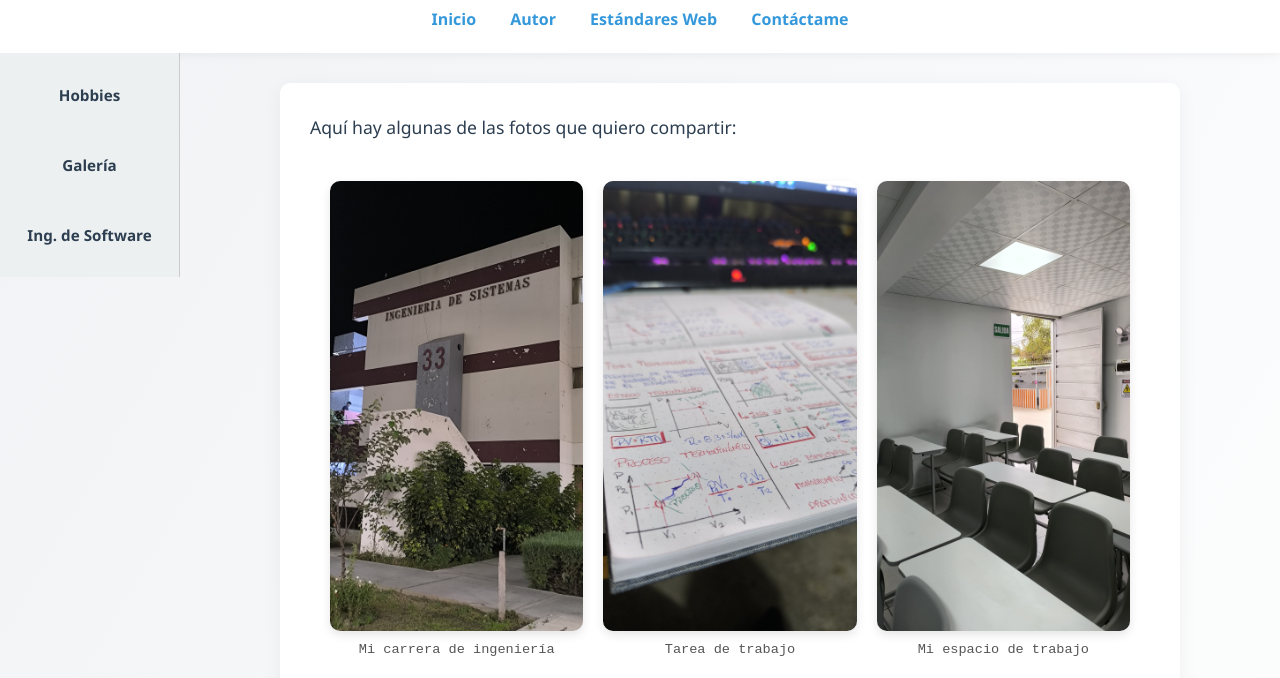
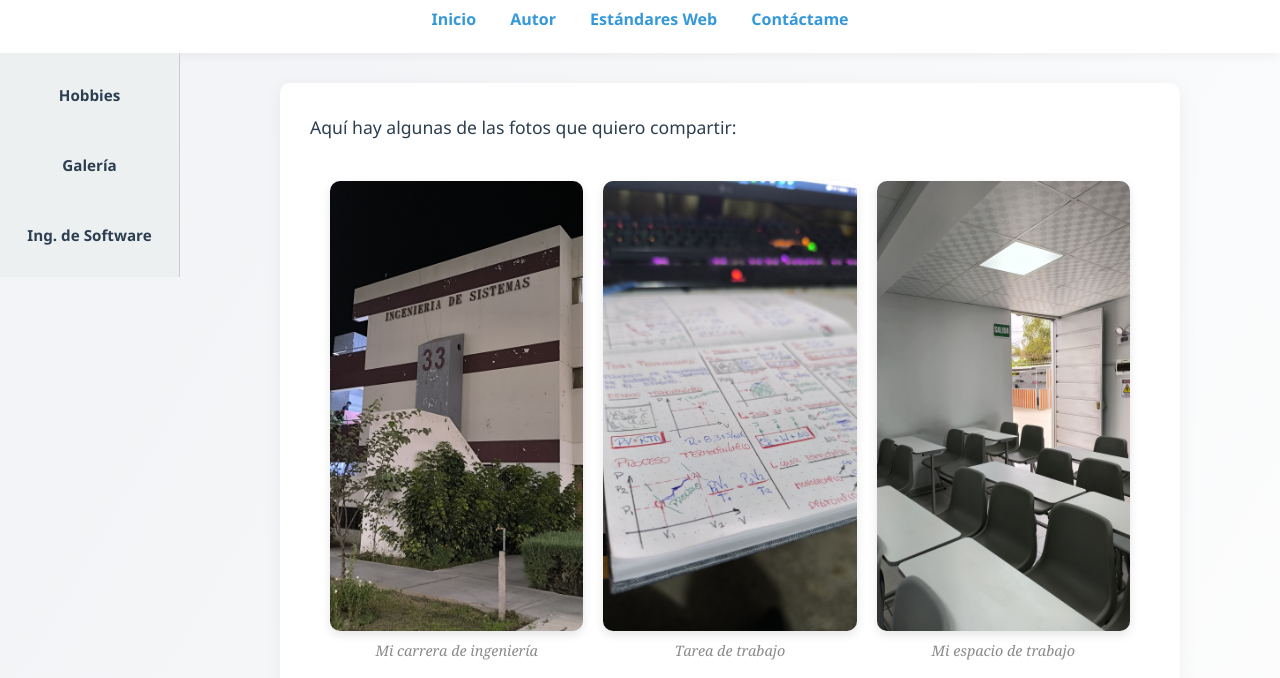
Before and after one commit to Andhyb/PW2-TEORIA, a website: page Prac02/views/galeria.html in a window 1280 px wide. Shown: the part 74-752 px from the top of the page. Drawn offline with Linux system fonts and the light colour scheme.

Commit message:
Pequeño cambio al css para cambiar la fuente de letra de las descripciones de mis fotografias

```diff
--- a/Prac02/public/css/estilo.css
+++ b/Prac02/public/css/estilo.css
@@ -191,8 +191,10 @@ main {
 }
 
 .descripcion-img {
-  font-size: 0.85em;
-  color: #555;
+  font-size: 0.9em;
+  color: rgba(60, 60, 60, 0.6); /* tono gris con 60% de opacidad */
   margin-top: 8px;
-  font-family: 'Courier New', Courier, monospace;
+  font-style: italic;
+  font-family: 'Georgia', 'Times New Roman', serif;
+  font-weight: 300;
 }
```
